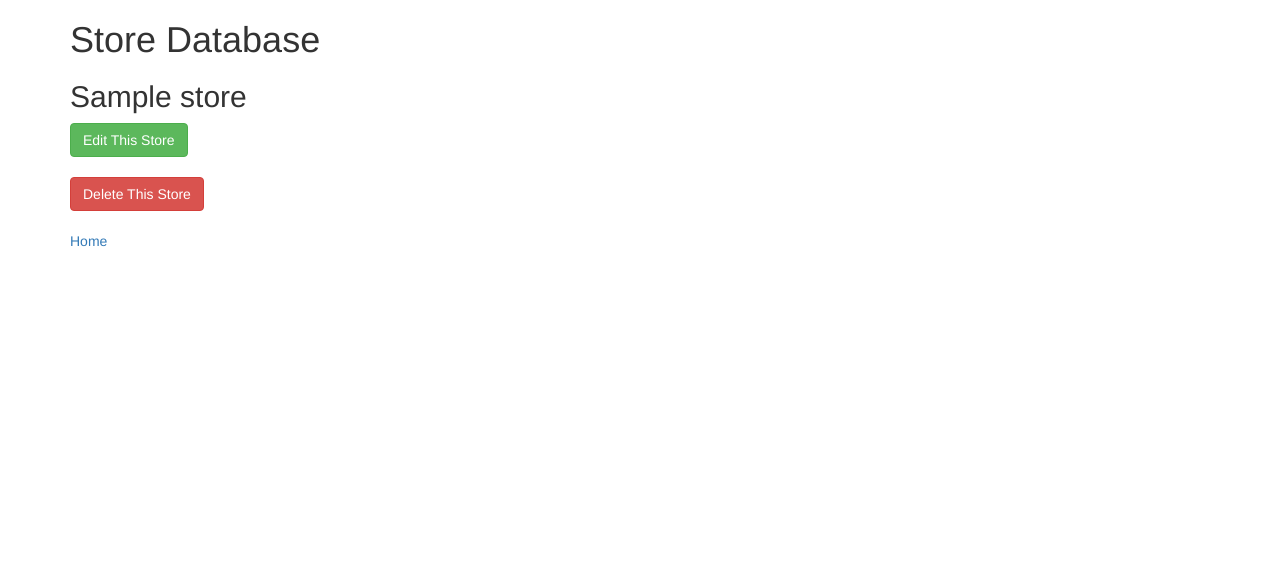
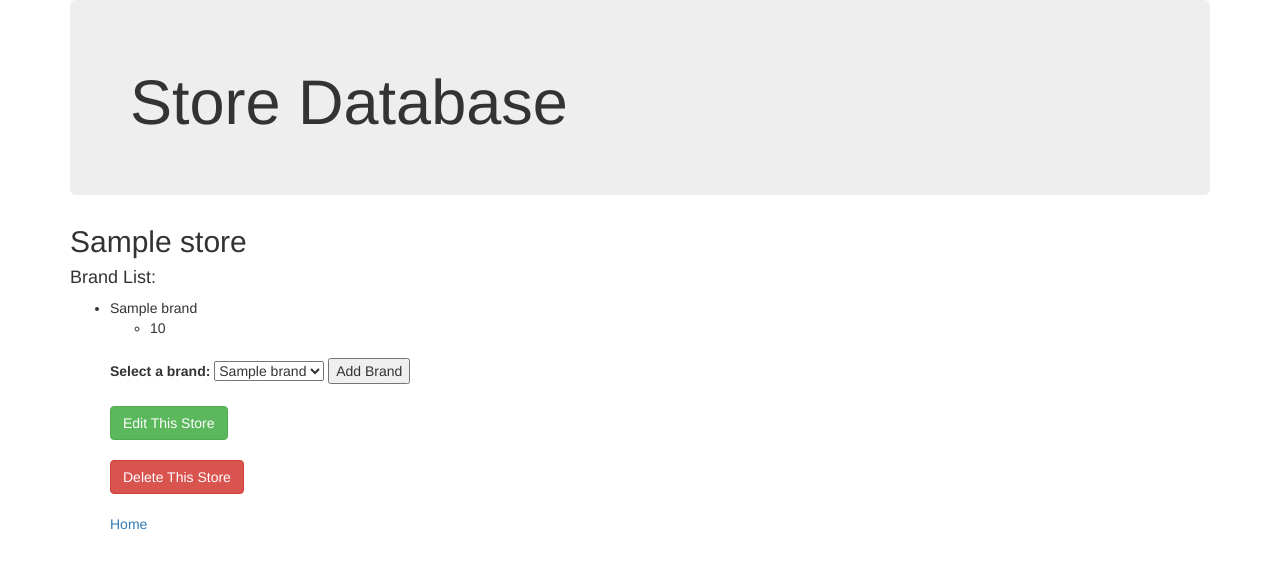
Before and after one commit to GStewartN/omgshoes, a PHP site: template views/store.html.twig in a window 1280 px wide. Shown: the top 569 px of the page. Run offline with PHP 8.4, Linux system fonts and the light colour scheme; the template is opened without the code that fills it: most values are stand-ins (such as "Sample title", 1, 10 or a date in 2020); some libraries are stand-ins or nearby versions.

Commit message:
add routes and edit templates to display store->brands list

```diff
--- a/views/index.html.twig
+++ b/views/index.html.twig
@@ -9,7 +9,7 @@
       <div class="jumbotron">
         <h1>Store Database</h1>
       </div>
-    <a href="/stores">View or Edit a Store</a>
+    <a href="/stores">View Stores</a>
     </br>
     <a href="/brands">View Brands</a>
     </div>
--- a/views/store.html.twig
+++ b/views/store.html.twig
@@ -6,20 +6,48 @@
   </head>
   <body>
     <div class="container">
-      <div class="jumborton">
+      <div class="jumbotron">
         <h1>Store Database</h1>
       </div>
       <h2>{{ store.getName }}</h2>
 
+      {% if brands is not empty %}
+        <h4>Brand List:</h4>
+        <ul>
+          {% for brand in brands %}
+          <li>{{ brand.getBrandName }}</li>
+            <ul>
+              <li>{{ brand.getPrice }}</li>
+            </ul>
+          {% endfor %}
+      {% else %}
+        <h3>This store has no shoes. /sadface</h3>
+      {% endif %}
+      </br>
+
+      <form action='/add_brands' method='post'>
+        <input id="store_id" name="store_id" type="hidden" value="{{ store.getId }}">
+        <label for="brand_id">Select a brand:</label>
+        <select id='brand_id' name='brand_id' type='text'>
+          {% for brand in all_brands %}
+            <option value="{{ brand.getId }}"> {{ brand.getBrandName }} </option>
+          {% endfor %}
+        </select>
+        <button type='submit'>Add Brand</button>
+      </form>
+
+      </br>
       <form action="/stores/{{ store.getId }}/edit">
         <button type="submit" class="btn btn-success">Edit This Store</button>
       </form>
       </br>
+
       <form action="/stores/{{ store.getId }}" method="post">
         <input type="hidden" name="_method" value="delete">
         <button type="submit" class="btn btn-danger">Delete This Store</button>
       </form>
       </br>
+
       <a href="/">Home</a>
     </div>
   </body>
--- a/views/stores.html.twig
+++ b/views/stores.html.twig
@@ -18,7 +18,7 @@
 
       {% if stores is not empty %}
         <h4>Store List:</h4>
-        <p>Click name to edit or delete a store.</p>
+        <p>Click name to edit, delete, or view brands available at a store.</p>
         {% for store in stores %}
           <ul>
             <li> <a href="/stores/{{ store.getId }}"> {{ store.getName }}</a></li>
```
Also changed, not shown: app/app.php (+7 -0 lines).
